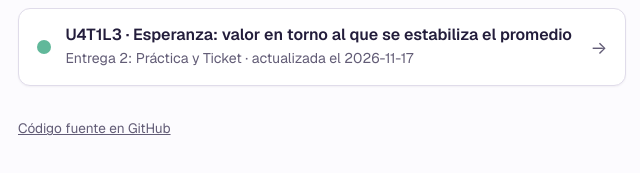
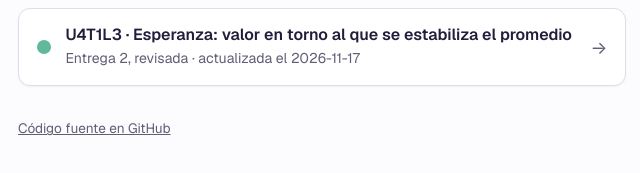
Before and after one commit to maduarte/manuales-contenido, a plain HTML site: page lecciones/index.html in a window 1280 px wide. Shown: the part 389-562 px from the top of the page, 318-958 px from the left. Drawn offline with nearby package versions, Linux system fonts and the light colour scheme.

Commit message:
Vista de U4T1L3: Entrega 2, revisada
Co-Authored-By: Claude Opus 5.5 <noreply@anthropic.com>

```diff
--- a/lecciones/index.html
+++ b/lecciones/index.html
@@ -33,9 +33,9 @@ footer a{color:var(--muted)}
 <div class="list">
 <a class="card" style="--c:#4aa7ba" href="U4T1L1.html"><i></i><div><b>U4T1L1 · Variable aleatoria: un número para cada resultado</b><span>Lección cerrada, en espera de montaje · actualizada el 2026-11-12</span></div><em aria-hidden="true">→</em></a>
 <a class="card" style="--c:#d45762" href="U4T1L2.html"><i></i><div><b>U4T1L2 · Distribución de probabilidad</b><span>Propuesta casi final, revisada · actualizada el 2026-11-17</span></div><em aria-hidden="true">→</em></a>
-<a class="card" style="--c:#61b89a" href="U4T1L3.html"><i></i><div><b>U4T1L3 · Esperanza: valor en torno al que se estabiliza el promedio</b><span>Entrega 2: Práctica y Ticket · actualizada el 2026-11-17</span></div><em aria-hidden="true">→</em></a>
+<a class="card" style="--c:#61b89a" href="U4T1L3.html"><i></i><div><b>U4T1L3 · Esperanza: valor en torno al que se estabiliza el promedio</b><span>Entrega 2, revisada · actualizada el 2026-11-17</span></div><em aria-hidden="true">→</em></a>
 </div>
 <footer><a href="https://github.com/maduarte/manuales-contenido">Código fuente en GitHub</a></footer>
 </main>
-<script type="application/json" id="datos-lecciones">[{"codigo": "U4T1L1", "titulo": "Variable aleatoria: un número para cada resultado", "estado": "Lección cerrada, en espera de montaje", "fecha": "2026-11-12"}, {"codigo": "U4T1L2", "titulo": "Distribución de probabilidad", "estado": "Propuesta casi final, revisada", "fecha": "2026-11-17"}, {"codigo": "U4T1L3", "titulo": "Esperanza: valor en torno al que se estabiliza el promedio", "estado": "Entrega 2: Práctica y Ticket", "fecha": "2026-11-17"}]</script>
+<script type="application/json" id="datos-lecciones">[{"codigo": "U4T1L1", "titulo": "Variable aleatoria: un número para cada resultado", "estado": "Lección cerrada, en espera de montaje", "fecha": "2026-11-12"}, {"codigo": "U4T1L2", "titulo": "Distribución de probabilidad", "estado": "Propuesta casi final, revisada", "fecha": "2026-11-17"}, {"codigo": "U4T1L3", "titulo": "Esperanza: valor en torno al que se estabiliza el promedio", "estado": "Entrega 2, revisada", "fecha": "2026-11-17"}]</script>
 </body></html>
```
Also changed, not shown: lecciones/U4T1L3.html (+1 -1 lines).
